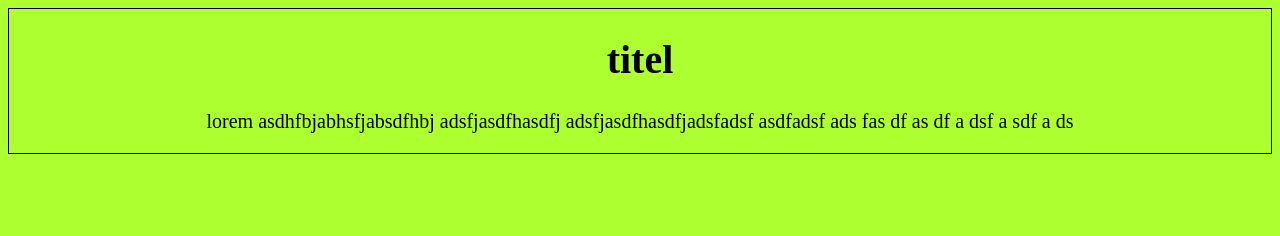
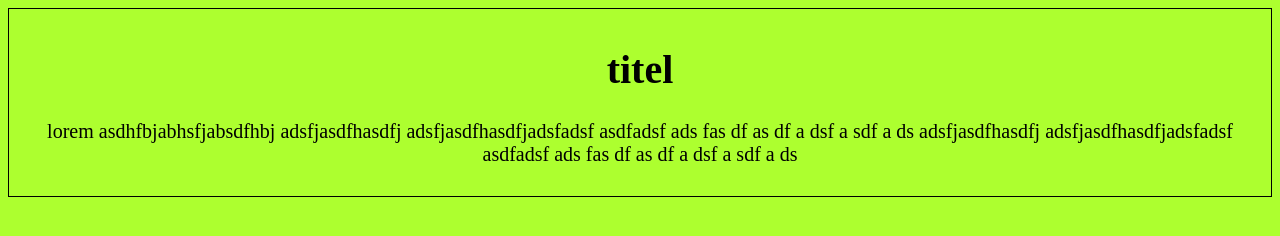
Before and after one commit to wilmarz14/blog, a plain HTML site: page index.html in a window 1280 px wide. Drawn offline with Linux system fonts and the light colour scheme.

Commit message:
agregar contenido al master

```diff
--- a/css/style.css
+++ b/css/style.css
@@ -7,6 +7,7 @@ body {
     border: 1px solid;
     text-align: center;
     align-items: center;
+    padding: 10px;
 }
 
 #post{
--- a/index.html
+++ b/index.html
@@ -15,6 +15,11 @@
                adsfjasdfhasdfj
                adsfjasdfhasdfjadsfadsf
                asdfadsf ads fas df as df a dsf a sdf a ds
+
+
+               adsfjasdfhasdfj
+               adsfjasdfhasdfjadsfadsf
+               asdfadsf ads fas df as df a dsf a sdf a ds
            </p>
        </div>
    </div>
```
